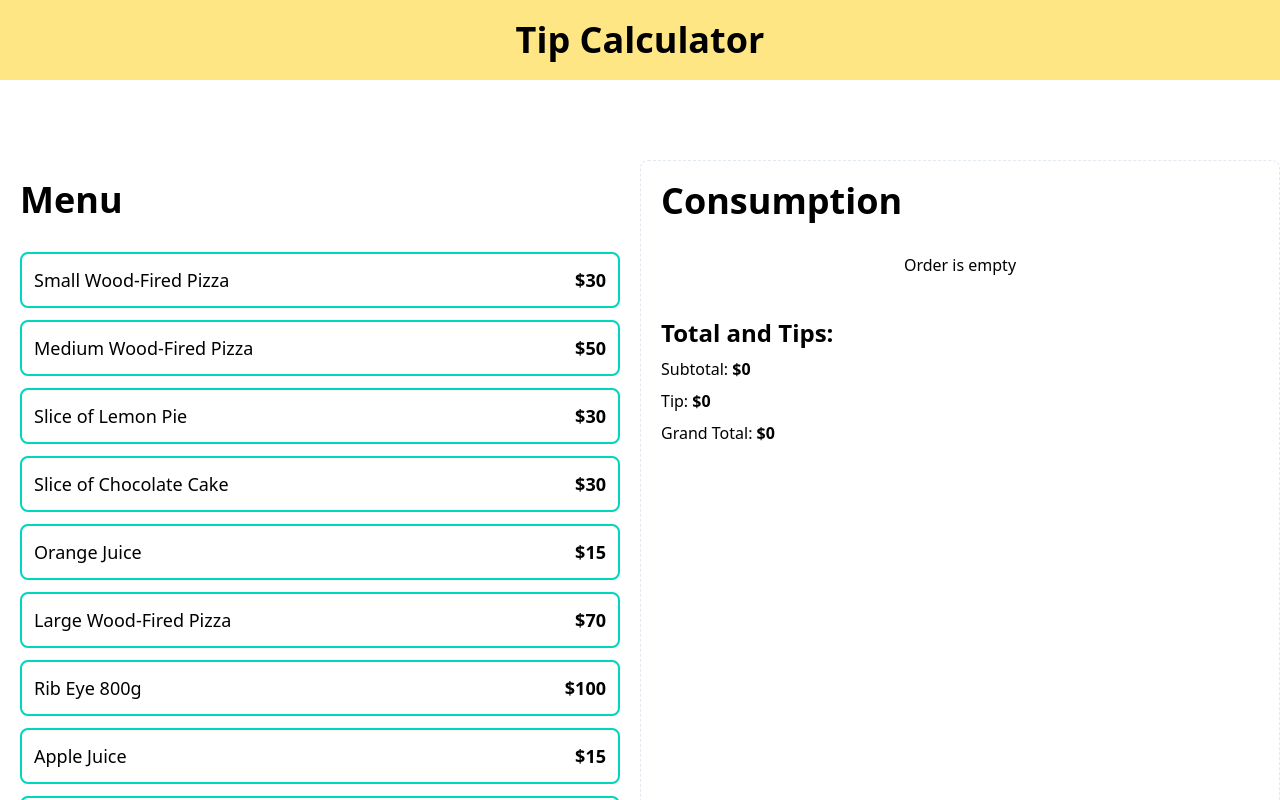
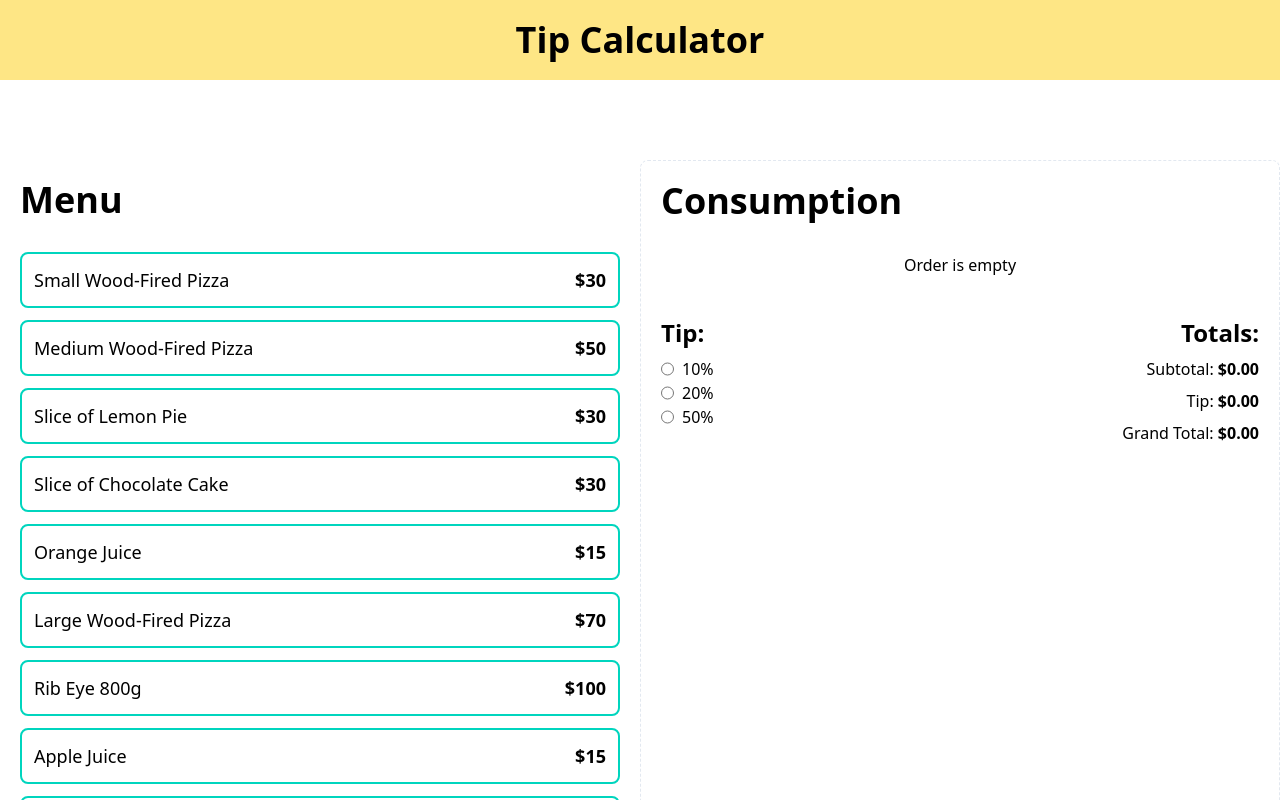
Before and after one commit to GilpiDv/myrestaurant-app, a React (Vite) app: page / in a window 1280 px wide. Shown: the top 800 px of the page. Built offline with nearby package versions, Linux system fonts and the light colour scheme.

Commit message:
add tip and totals calculation

```diff
--- a/src/App.tsx
+++ b/src/App.tsx
@@ -1,12 +1,13 @@
 import MenuItem from "./components/MenuItem";
 import OrderContent from "./components/OrderContent";
 import OrderTotals from "./components/OrderTotals";
+import TipPercentageForm from "./components/TipPercentageForm";
 import { menuItems } from "./data/db"
 import useOrder from "./hooks/useOrder";
 
 function App() {
 
-    const { order, addItem, removeItemFromOrder, calculateSubtotal } = useOrder()
+    const { order, addItem, removeItemFromOrder, calculateSubtotal, tip, setTip, tipAmount, grandTotal } = useOrder()
 
     return (
         <>
@@ -33,9 +34,17 @@ function App() {
                         removeItemFromOrder={removeItemFromOrder}
                     />
 
-                    <OrderTotals
-                        calculateSubtotal={calculateSubtotal}
-                    />
+                    <div className="grid md:grid-cols-2">
+                        <TipPercentageForm
+                            setTip={setTip}
+                        />
+
+                        <OrderTotals
+                            calculateSubtotal={calculateSubtotal}
+                            tipAmount={tipAmount}
+                            grandTotal={grandTotal}
+                        />
+                    </div>
                 </div>
             </main>
         </>
--- a/src/components/OrderTotals.tsx
+++ b/src/components/OrderTotals.tsx
@@ -1,22 +1,26 @@
+import { formatCurrency } from "../helpers"
+
 type OrderTotalProps = {
     calculateSubtotal: number
+    tipAmount: number
+    grandTotal: number
 }
 
-export default function OrderTotals({calculateSubtotal}: OrderTotalProps) {
+export default function OrderTotals({calculateSubtotal, tipAmount, grandTotal}: OrderTotalProps) {
 
     return (
         <>
-            <div className='space-y-2'>
-                <h2 className='font-black text-2xl'>Total and Tips:</h2>
+            <div className='space-y-2 text-right'>
+                <h2 className='font-black text-2xl'>Totals:</h2>
 
                 <p> Subtotal: {''}
-                    <span className='font-bold'>${calculateSubtotal}</span>
+                    <span className='font-bold'>{formatCurrency(calculateSubtotal)}</span>
                 </p>
                 <p> Tip: {''}
-                    <span className='font-bold'>$0</span>
+                    <span className='font-bold'>{formatCurrency(tipAmount)}</span>
                 </p>
                 <p> Grand Total: {''}
-                    <span className='font-bold'>$0</span>
+                    <span className='font-bold'>{formatCurrency(grandTotal)}</span>
                 </p>
             </div>
         </>
--- /dev/null
+++ b/src/components/TipPercentageForm.tsx
@@ -0,0 +1,30 @@
+import { tipOptions } from "../data/db"
+
+type TipPercentageFormProps = {
+    setTip: React.Dispatch<React.SetStateAction<number>>
+}
+
+export default function TipPercentageForm({setTip}: TipPercentageFormProps) {
+    return (
+        <div className="space-y-2">
+            <h2 className='font-black text-2xl'>Tip:</h2>
+            <form action="">
+                {tipOptions.map((tip) => {
+                    return (
+                        <div key={tip.id} className="flex gap-2">
+                            <input
+                                id={'tip_' + tip.id}
+                                type="radio"
+                                name={'tip'}
+                                value={tip.value}
+                                onChange={e => setTip(Number(e.target.value))}
+                                // onChange={e => setTip(+e.target.value)} - The + also converts the value from string to number.
+                            />
+                            <label htmlFor={'tip_' + tip.id}>{tip.label}</label>
+                        </div>
+                    )
+                })}
+            </form>
+        </div>
+    )
+}
--- a/src/data/db.ts
+++ b/src/data/db.ts
@@ -62,3 +62,21 @@ export const menuItems : MenuItem[] = [
       "price": 40
     }
 ]
+
+export const tipOptions = [
+  {
+    id: 'tip-10',
+    value: .10,
+    label: '10%'
+  },
+  {
+    id: 'tip-20',
+    value: .20,
+    label: '20%'
+  },
+  {
+    id: 'tip-50',
+    value: .50,
+    label: '50%'
+  },
+]
--- a/src/hooks/useOrder.ts
+++ b/src/hooks/useOrder.ts
@@ -4,6 +4,7 @@ import type { MenuItem, OrderItem } from "../types";
 export default function useOrder() {
 
     const [order, setOrder] = useState<OrderItem[]>([]);
+    const [tip, setTip] = useState(0);
 
     const addItem = (item: MenuItem) => {
         const itemExists = order.find(orderItem => orderItem.id === item.id)
@@ -32,10 +33,22 @@ export default function useOrder() {
         order.reduce((total, item) => total + (item.quantity * item.price), 0),
     [order])
 
+    const tipAmount = useMemo(() => {
+        return tip * calculateSubtotal;
+    }, [tip, order])
+
+    const grandTotal = useMemo(() => {
+        return tipAmount + calculateSubtotal;
+    }, [tip, order])
+
     return {
         order,
         addItem,
         removeItemFromOrder,
-        calculateSubtotal
+        calculateSubtotal,
+        tip,
+        setTip,
+        tipAmount,
+        grandTotal
     }
 }
```
